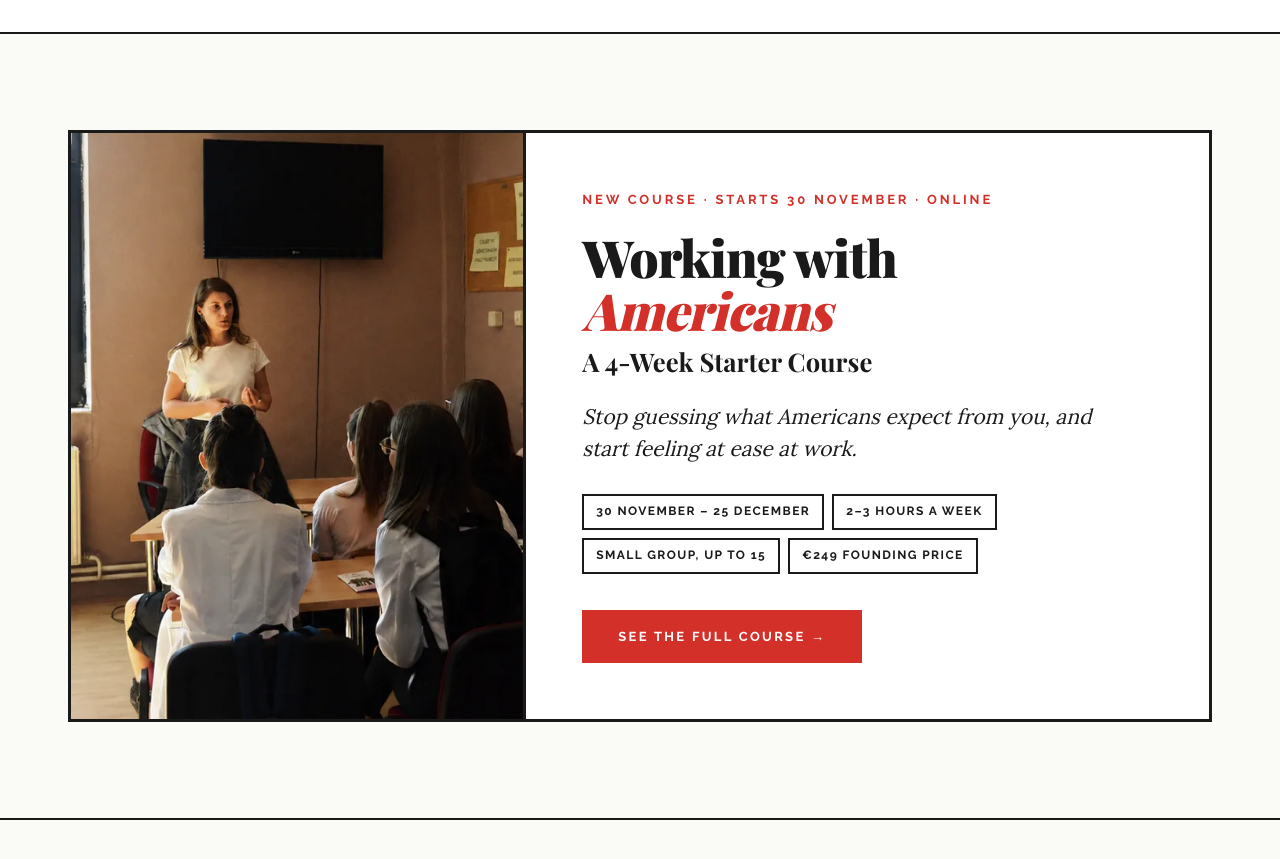
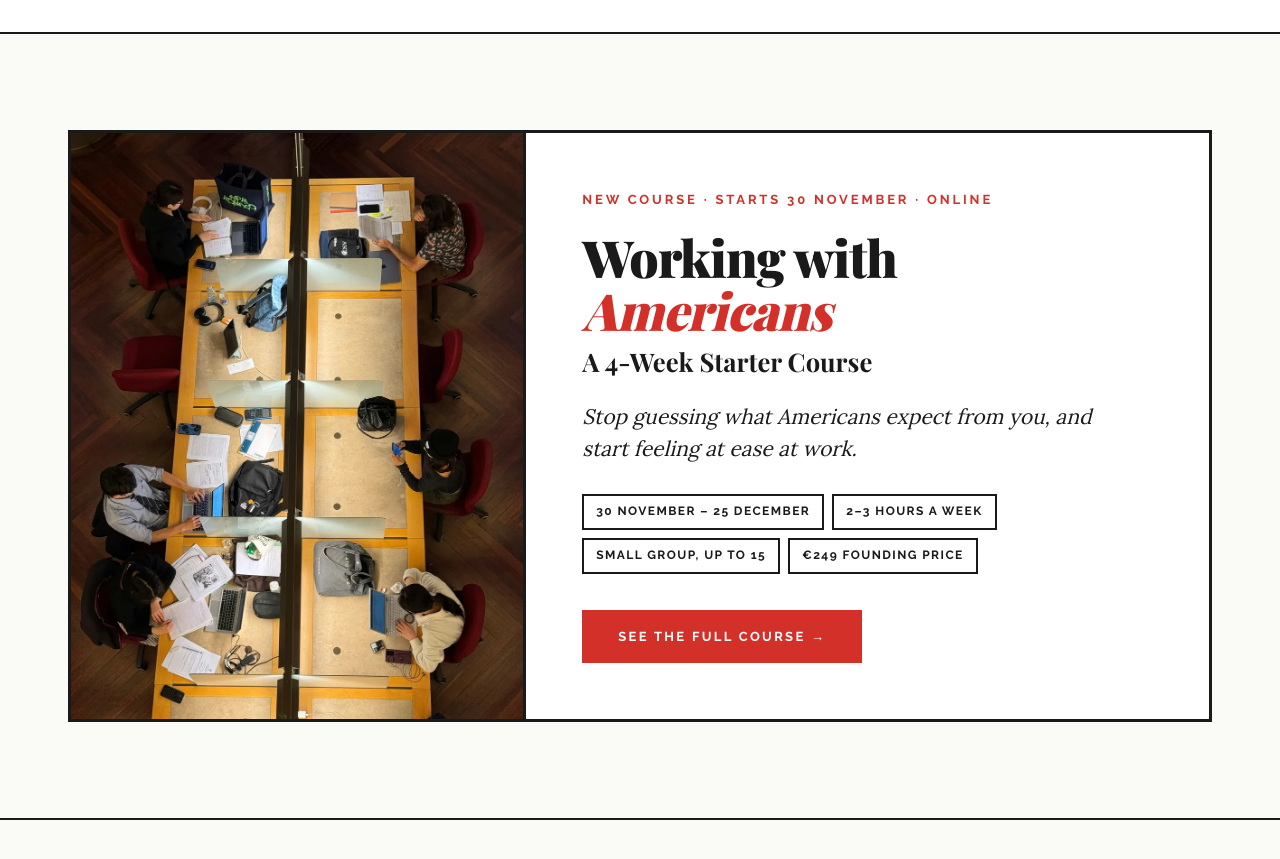
Before and after one commit to biljanatasetovikj-boop/InvisibleRules, a Next.js app: page / in a window 1280 px wide. Shown: the part 900-1759 px from the top of the page. Built offline with nearby package versions, Linux system fonts and the light colour scheme; a web font is replaced by a local one.

Commit message:
use library photo in homepage course section
Co-Authored-By: Claude Opus 5.5 <noreply@anthropic.com>

```diff
--- a/components/CourseBanner.tsx
+++ b/components/CourseBanner.tsx
@@ -26,11 +26,11 @@ export default function CourseBanner() {
               className="relative block min-h-[280px] md:min-h-0 border-b-[3px] md:border-b-0 md:border-r-[3px] border-[#1a1a1a] overflow-hidden"
             >
               <Image
-                src="/working-with-americans/biljana-teaching.webp"
+                src="/working-with-americans/library.webp"
                 alt=""
                 fill
                 sizes="(min-width: 768px) 480px, 100vw"
-                className="object-cover object-[50%_35%]"
+                className="object-cover object-center"
               />
             </a>
             <div className="px-7 py-10 md:px-10 md:py-14 lg:px-14">
```
Also changed, not shown: public/working-with-americans/library.webp (added).
